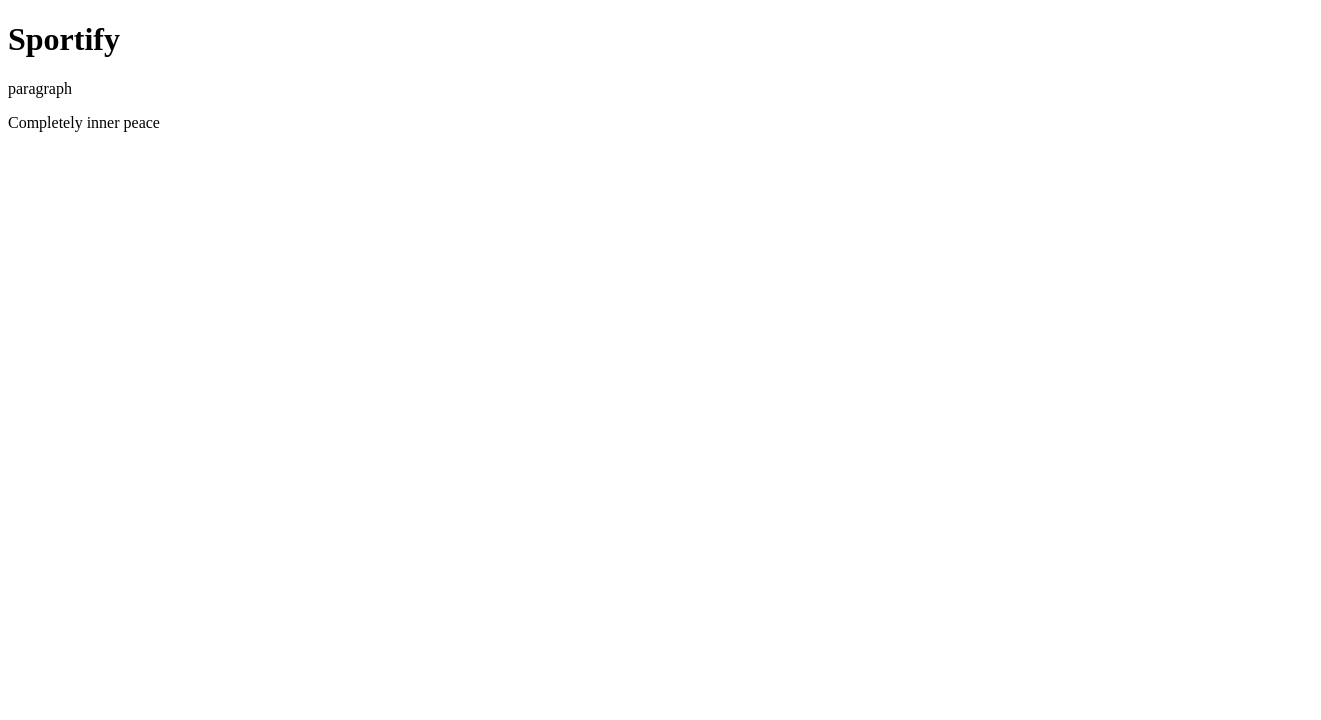
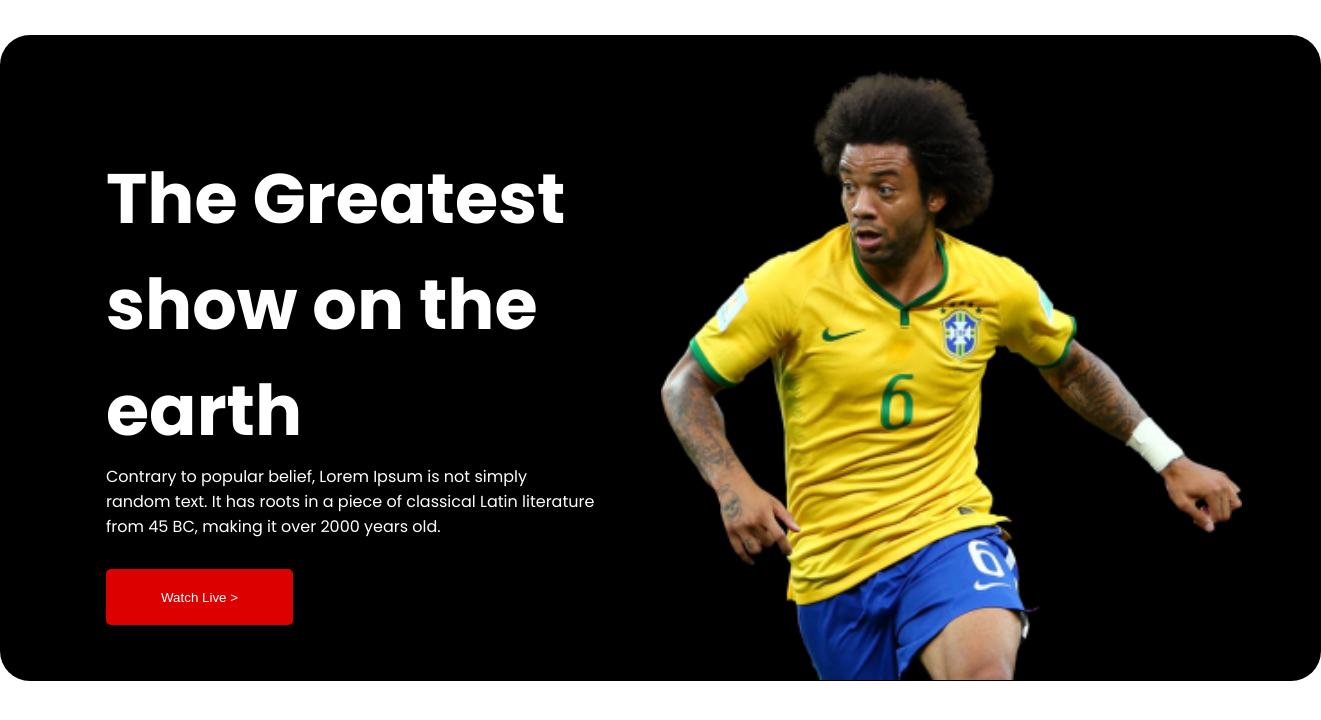
Before and after one commit to nahidparvez1/Sportify, a plain HTML site: page index.html in a window 1280 px wide. Shown: the whole page, 1321 px wide, since content can reach past the window. Drawn offline with Linux system fonts and the light colour scheme.

Commit message:
banner section done

```diff
--- a/css/style.css
+++ b/css/style.css
@@ -0,0 +1,64 @@
+* {
+    margin: 0;
+}
+
+body {
+    font-family: 'Poppins', sans-serif;
+}
+
+.container {
+    width: 1321px;
+    margin: 35px auto;
+}
+
+.banner-section {
+
+}
+
+.banner-div {
+    height: 646px;
+    background-color: black;
+    border-radius: 30px;
+    display: flex;
+}
+
+
+
+.banner-left {
+    width: 531px;
+    height: 424px;
+    margin: 111px 24px 111px 106px;
+}
+
+.banner-left h1 {
+    font-size: 70px;
+    color: white;
+    font-weight: 900;
+
+}
+
+.banner-left p {
+    font-size: 16px;
+    color: white;
+    margin-bottom: 30px;
+}
+
+.banner-left button {
+    width: 187px;
+    height: 56px;
+    background-color: #DD0000;
+    border-radius: 5px;
+    border-style: none;
+    color: white;
+}
+
+.banner-right {
+    width: 581px;
+    height: 613px;
+    margin-top: 33px;
+    margin-right: 79px;
+}
+
+.banner-right img {
+    width: 100%;
+}
--- a/index.html
+++ b/index.html
@@ -5,12 +5,40 @@
     <meta http-equiv="X-UA-Compatible" content="IE=edge">
     <meta name="viewport" content="width=device-width, initial-scale=1.0">
     <title>Sportify</title>
+
+    <!-- Local CSS -->
+    <link rel="stylesheet" href="css/style.css">
+
+    <!-- Google Font Link -->
+
+    <link rel="preconnect" href="https://fonts.googleapis.com">
+<link rel="preconnect" href="https://fonts.gstatic.com" crossorigin>
+<link href="https://fonts.googleapis.com/css2?family=Poppins:ital,wght@0,100;0,200;0,300;0,400;0,500;0,600;0,700;1,700;1,800;1,900&display=swap" rel="stylesheet">
+
+
 </head>
 <body>
 
-    <h1>Sportify</h1>
-    <p>paragraph</p>
-    <p>Completely inner peace</p>
+    <section class="container">
+
+        <section class="banner-section">
+            <div class="banner-div">
+                <div class="banner-left">
+                    <h1>The Greatest <br> show on the <br> earth</h1>
+                    <p>Contrary to popular belief, Lorem Ipsum is not simply  <br>
+                        random text. It has roots in a piece of classical Latin literature <br> from 45 BC, making it over 2000 years old.</p>
+                    <button>Watch Live > </button>
+                </div>
+                <div class="banner-right">
+                    <img src="img/Banner Image.png" alt="">
+                </div>
+            </div>
+        </section>
+
+
+    </section>
+
+
 
 </body>
 </html>
```
Also changed, not shown: img/Banner Image.png (added), img/file.txt (deleted), 1 other file.
